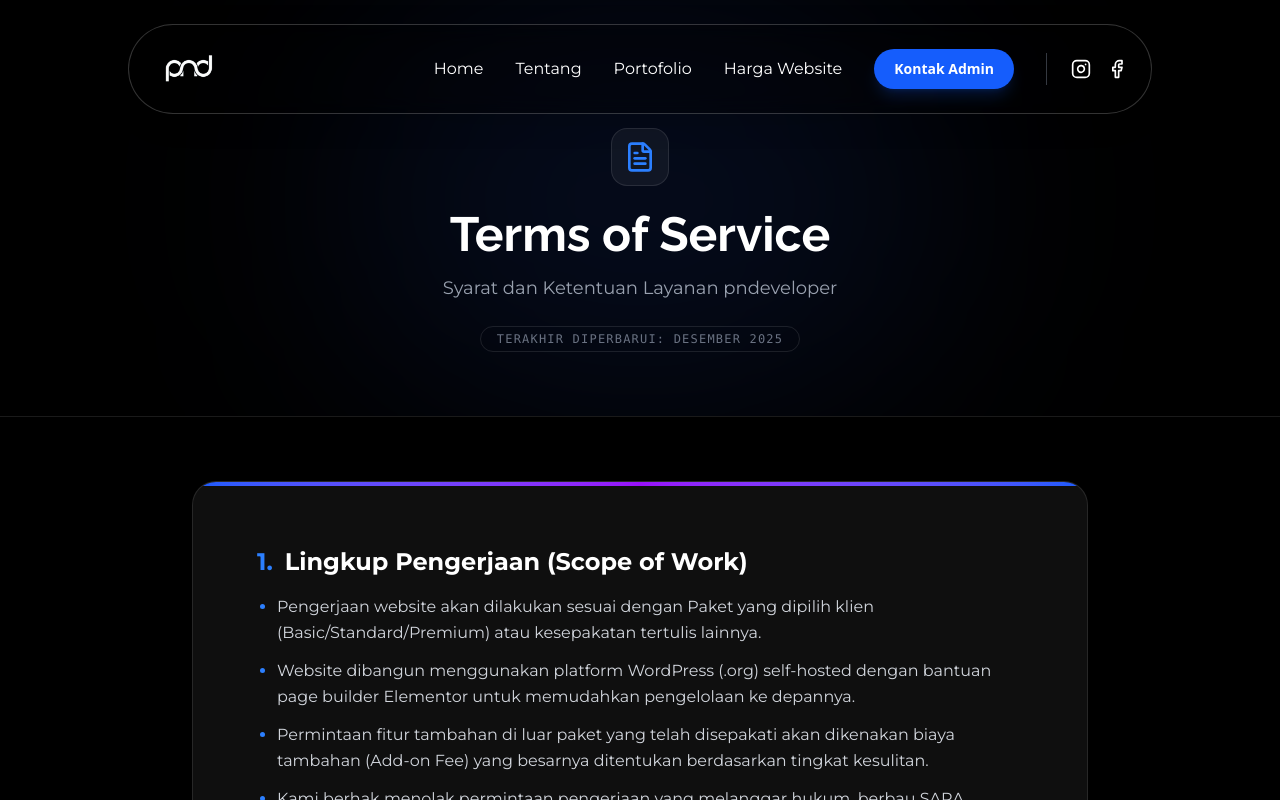
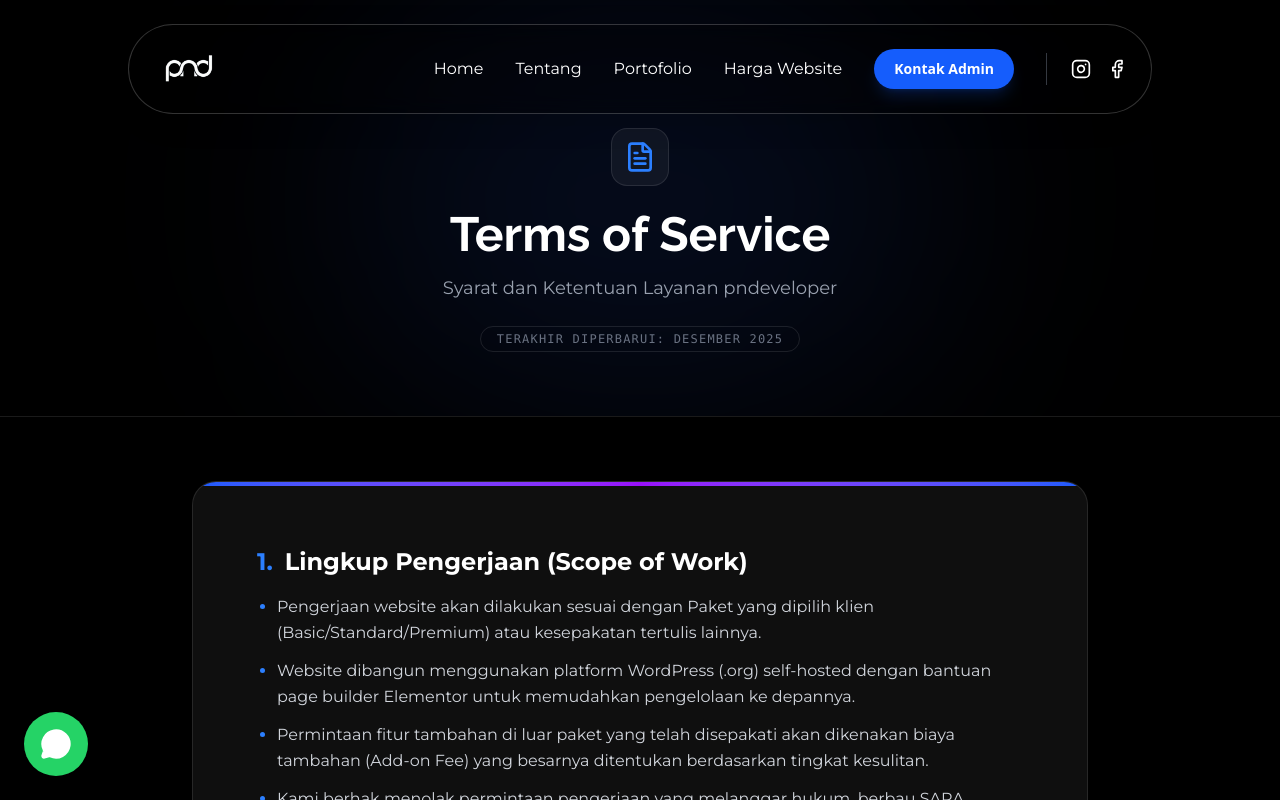
Before and after one commit to pndlghn/pndeveloper, a React (Vite) app: page /terms-of-service in a window 1280 px wide. Shown: the top 800 px of the page. Built offline with nearby package versions, Linux system fonts and the light colour scheme.

Commit message:
WhatsApp Floating

```diff
--- a/src/App.jsx
+++ b/src/App.jsx
@@ -5,6 +5,7 @@ import { BrowserRouter as Router, Routes, Route } from "react-router-dom";
 import Navbar from "./components/layout/Navbar";
 import Footer from "./components/layout/Footer";
 import PixelTracker from "./components/ui/PixelTracker";
+import WhatsAppFloating from "./components/layout/WhatsAppFloating";
 import GoogleTranslateWidget from "./components/layout/GoogleTranslateWidget";
 
 // Import Pages
@@ -36,6 +37,7 @@ function App() {
 
         {/* Footer akan SELALU MUNCUL di semua halaman */}
         <Footer />
+        <WhatsAppFloating />
       </div>
     </Router>
   );
--- /dev/null
+++ b/src/components/layout/WhatsAppFloating.jsx
@@ -0,0 +1,79 @@
+import React, { useState } from "react";
+import { MessageCircle, X } from "lucide-react"; // Opsional: pakai lucide-react untuk icon
+
+const WhatsAppFloating = () => {
+  const [isOpen, setIsOpen] = useState(false);
+
+  const phoneNumber = "628123456789"; // Ganti dengan nomor WhatsApp kamu
+  const message = "Halo, saya ingin konfirmasi pembayaran.";
+
+  const handleOpenChat = () => {
+    const url = `https://wa.me/${phoneNumber}?text=${encodeURIComponent(
+      message
+    )}`;
+    window.open(url, "_blank");
+  };
+
+  return (
+    <div className="fixed bottom-6 left-6 z-50 flex flex-col items-start">
+      {/* Gambar 2: Popup Message */}
+      {isOpen && (
+        <div className="mb-4 w-72 sm:w-80 bg-[#1a1a1a] rounded-2xl shadow-2xl overflow-hidden animate-in fade-in slide-in-from-bottom-4 duration-300">
+          {/* Header Popup */}
+          <div className="bg-[#25D366] p-4 flex justify-between items-center">
+            <div className="flex items-center gap-2 text-white">
+              <MessageCircle size={24} fill="white" />
+              <span className="font-bold">WhatsApp</span>
+            </div>
+            <button
+              onClick={() => setIsOpen(false)}
+              className="text-white/80 hover:text-white transition-colors"
+            >
+              <X size={20} />
+            </button>
+          </div>
+
+          {/* Body Popup */}
+          <div className="p-4 space-y-3">
+            <div className="bg-[#303030] text-gray-200 p-3 rounded-lg rounded-tl-none text-sm relative">
+              <div className="absolute -left-2 top-0 w-0 h-0 border-t-[10px] border-t-[#303030] border-l-[10px] border-l-transparent"></div>
+              Hello, Selamat datang di **Lobby Market Garut**
+            </div>
+            <div className="bg-[#303030] text-gray-200 p-3 rounded-lg rounded-tl-none text-sm relative">
+              <div className="absolute -left-2 top-0 w-0 h-0 border-t-[10px] border-t-[#303030] border-l-[10px] border-l-transparent"></div>
+              Silahkan klik tombol Open Chat untuk melakukan konfirmasi
+              pembayaran!
+            </div>
+          </div>
+
+          {/* Footer/Action Popup */}
+          <div className="p-4 pt-0">
+            <button
+              onClick={handleOpenChat}
+              className="w-full bg-[#25D366] hover:bg-[#20ba5a] text-white py-2 px-4 rounded-full font-semibold flex items-center justify-center gap-2 transition-all active:scale-95"
+            >
+              <MessageCircle size={18} />
+              Open Chat
+            </button>
+          </div>
+        </div>
+      )}
+
+      {/* Gambar 1: Floating Button Utama */}
+      <button
+        onClick={() => setIsOpen(!isOpen)}
+        className="bg-[#25D366] p-4 rounded-full shadow-lg hover:scale-110 transition-transform duration-200 group relative"
+      >
+        <div className="absolute inset-0 rounded-full bg-[#25D366] animate-ping opacity-20 group-hover:hidden"></div>
+        <MessageCircle
+          size={32}
+          color="white"
+          fill="white"
+          className="relative z-10"
+        />
+      </button>
+    </div>
+  );
+};
+
+export default WhatsAppFloating;
```
